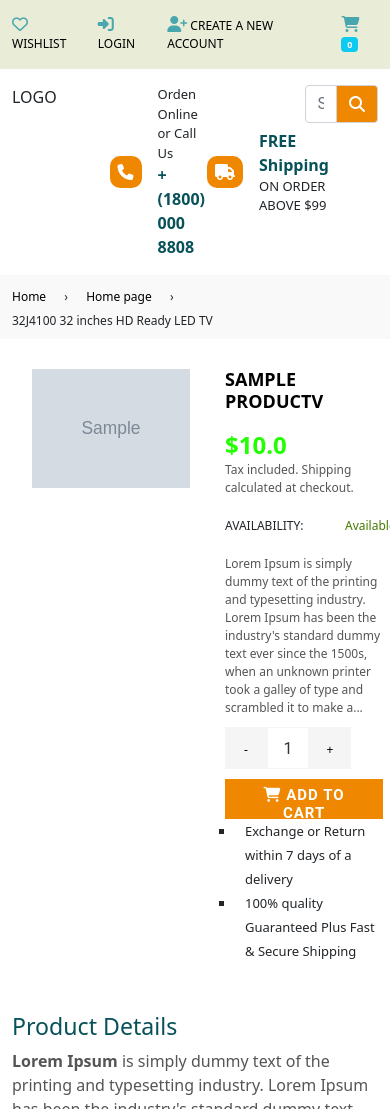
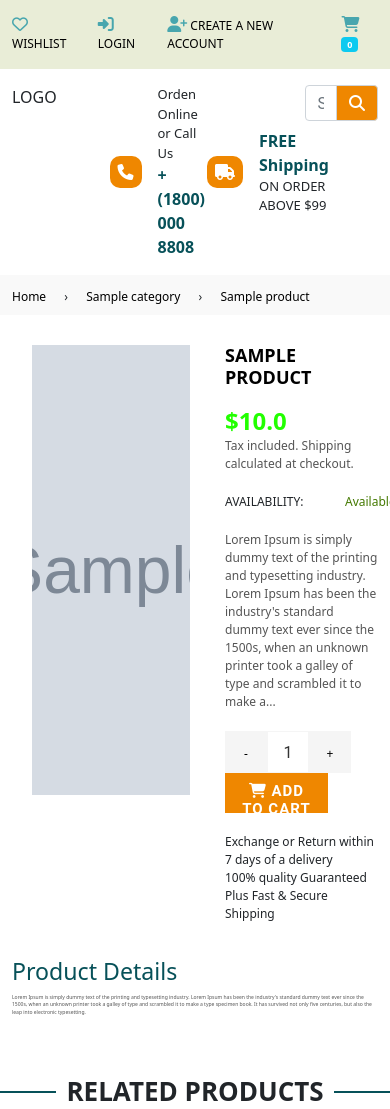
Before and after one commit to ThDat1301/Electronic-store, a Django app: page /product/1/ in a window 390 px wide; the page is wider, and only the part inside the window is pictured. Shown: the top 1109 px of that part. Run offline with Django 4.2, Linux system fonts and the light colour scheme; tables that the repository leaves empty hold one stand-in row (values such as "Sample post"); grey boxes marked "Sample" are stand-in pictures; some libraries are stand-ins or nearby versions.

Commit message:
Fix prod-detail

```diff
--- a/home_page/static/home_page/style.css
+++ b/home_page/static/home_page/style.css
@@ -583,6 +583,7 @@ a {
     color: #075159;
     text-decoration: none;
     outline: none;
+    cursor: pointer;
 }
 
 a:hover {
@@ -620,12 +621,6 @@ a:hover {
     -ms-transition: all 0.3s ease-in-out;
     -webkit-transition: all 0.3s ease-in-out;
     transition: all 0.3s ease-in-out;
-}
-
-@media only screen and (min-width: 767px) {
-    .btn {
-        padding: 8px 18px 8px;
-    }
 }
 
 .btn:hover, .btn:focus {
@@ -700,14 +695,6 @@ select {
     padding-bottom: 8px;
 }
 
-@media only screen and (min-width: 767px) {
-    select {
-        padding-top: 6px;
-        padding-left: 18px;
-        padding-bottom: 8px;
-    }
-}
-
 option {
     color: black;
     background-color: white;
@@ -715,12 +702,6 @@ option {
 
 input {
     padding: 8px 15px;
-}
-
-@media only screen and (min-width: 767px) {
-    input {
-        padding: 10px 18px;
-    }
 }
 
 h1.product-single__title {
@@ -733,12 +714,6 @@ h1.product-single__title {
     letter-spacing: 0.02px;
 }
 
-@media only screen and (max-width: 998px) {
-    h1.product-single__title {
-        font-size: 18px;
-    }
-}
-
 .product-single__meta .spr-badge {
     margin-bottom: 10px;
 }
@@ -746,13 +721,6 @@ h1.product-single__title {
 p.product-single__price {
     font-size: 2em;
     margin-bottom: 10px;
-}
-
-@media only screen and (max-width: 766px) {
-    p.product-single__price {
-        display: block;
-        font-size: 1.46154em;
-    }
 }
 
 .product-form {
@@ -808,12 +776,9 @@ p.product-single__price {
     background-color: #ddd;
 }
 
-.qtyField .qtyBtn {
+.qtyField .qtyBtn a{
     line-height: 24px;
-}
-
-.qtyField .qtyBtn svg {
-    width: 10px;
+    cursor: pointer;
 }
 
 .qtyField .qtyBtn, .qtyField .qty {
@@ -861,13 +826,8 @@ p.product-single__price {
 
 .product-template__container .product-action {
     clear: both;
-    padding: 10px 0 20px;
+    padding: 35px 20px;
     position: relative;
-}
-
-.product-template__container .product-action .product-form__item--quantity {
-    float: left;
-    margin-right: 10px;
 }
 
 .product-template__container .product-action .product-form__item--submit {
@@ -882,22 +842,6 @@ p.product-single__price {
     vertical-align: top;
 }
 
-.product-template__container .product-action .product-form__item--submit .wishlist-btn {
-    position: absolute;
-    top: 10px;
-    right: 0;
-}
-
-@media only screen and (max-width: 479px) {
-    .product-template__container .product-action .product-form__item--quantity {
-        margin-bottom: 10px;
-    }
-
-    .product-template__container .product-action .product-form__item--submit {
-        clear: both;
-        padding: 0;
-    }
-}
 
 .product-template__container .product-single__meta .spr-badge-caption {
     display: inline-block;
@@ -945,31 +889,6 @@ p.product-single__price {
     color: #e06900;
 }
 
-.safecheckout {
-    margin-bottom: 15px;
-}
-
-.productglobaltext {
-    margin-bottom: 15px;
-    font-size: 13px;
-    line-height: 24px;
-}
-
-.productglobaltext ul {
-    padding-left: 10px;
-}
-
-.productglobaltext ul li {
-    font-size: 13px;
-    line-height: 24px;
-    list-style-type: square;
-}
-
-.share-title {
-    display: inline-block;
-    vertical-align: middle;
-}
-
 .product-price__price {
     color: #000000;
     font-weight: 600;
@@ -990,36 +909,6 @@ p.product-single__price {
     color: #f5a100 !important;
     margin: 0 1px;
 }
-
-
-@media only screen and (max-width: 639px) {
-    input, select, button {
-        height: auto;
-    }
-}
-
-@media only screen and (max-width: 479px) {
-    #ProductSection-product-template .product-form__cart-submit {
-        padding: 6px 20px;
-    }
-}
-
-
-@media screen {
-    [class*=" spr-icon-"]:before {
-        font-family: "font-awesome-stars";
-        font-style: normal;
-        font-weight: normal;
-        speak: none;
-        display: inline-block;
-        text-decoration: inherit;
-        width: 1em;
-        text-align: center;
-        font-variant: normal;
-        text-transform: none;
-        line-height: 1em;
-        font-size: 120%;
-    }
 
     .spr-icon-star:before {
         content: '\e800';
@@ -1066,6 +955,10 @@ p.product-single__price {
         font-size: 2em;
         margin-bottom: 10px;
     }
+
+.product-description{
+    font-size: 5px;
+}
 
     .product-single__photo .lightbox {
         cursor: pointer;
@@ -1122,34 +1015,19 @@ p.product-single__price {
         position: relative;
     }
 
-    .product-template__container .product-action {
-        display: inline;
-        clear: both;
-        padding: 10px 0 20px;
-        position: relative;
-    }
-
-    .product-template__container .product-action .product-form__item--quantity {
-        float: left;
-        margin-right: 10px;
-    }
-
-    .product-template__container .product-action .product-form__item--submit {
-        width: auto;
-        overflow: hidden;
-        padding-right: 50px;
-    }
-
-    .product-template__container .product-action .product-form__item--submit .product-form__cart-submit {
-        height: 40px;
-        width: 100%;
-        vertical-align: top;
-    }
-
-    .product-template__container .product-action .product-form__item--submit {
-        clear: both;
-        padding: 0;
-    }
+.product-template__container .product-action{
+clear:both;
+padding:10px 0 20px;
+position:relative;
+}
+.product-template__container .product-action .product-form__item--quantity{
+float:left;
+margin-right:10px;
+}
+.product-template__container .product-action .product-form__item--submit{
+width:auto;
+overflow:hidden;
+padding-right:50px;
 }
 
 .product-template__container .product-single__meta {
@@ -1183,19 +1061,6 @@ p.product-single__price {
     position: absolute;
     font-weight: 400;
     text-transform: capitalize;
-}
-
-.productglobaltext {
-    margin-bottom: 15px;
-    font-size: 15px;
-    line-height: 24px;
-}
-
-.productglobaltext ul li {
-    padding-left: 10px;
-    font-size: 13px;
-    line-height: 24px;
-    list-style-type: square;
 }
 
 .product-price__price {
--- a/home_page/templates/category.html
+++ b/home_page/templates/category.html
@@ -134,7 +134,7 @@
                     </header>
                     <div class="productList d-flex flex-wrap">
                         {% for p in product %}
-                        <div class="product-item bg-white overflow-hidden d-flex flex-column">
+                        <div class="product-item bg-white overflow-hidden d-flex flex-column" href="/product/{{p.id}}">
                             <a href="#"><img class="card-img-top product-img p-3" data-image="{{ p.image }}" src="{% static ''%}{{ p.image }}" alt={{ p.name }}></a>
                             <div class="btn-set d-flex flex-column">
                                 <a class="icon d-flex mb-1 border-0"><i class="fa-regular fa-heart icon-heart"></i></a>
--- a/home_page/templates/product_detail.html
+++ b/home_page/templates/product_detail.html
@@ -9,9 +9,9 @@
                     <nav class="breadcrumbs" role="navigation" aria-label="breadcrumbs">
                         <a href="/" title="Back to the home page">Home</a>
                         <span aria-hidden="true">&rsaquo;</span>
-                        <a href="/collections/frontpage" title="">Home page</a>
+                        <a href="/category/{{ product.category.id }}" title="">{{ product.category }}</a>
                         <span aria-hidden="true">&rsaquo;</span>
-                        <span>32J4100 32 inches HD Ready LED TV</span>
+                        <a href="?">{{ product.name }}</a>
                     </nav>
                 </div>
             </div>
@@ -26,12 +26,6 @@
                      id="ProductSection-product-template" data-section-id="product-template" data-section-type="product"
                      data-enable-history-state="true">
 
-                    <meta itemprop="name" content="32J4100 32 inches HD Ready LED TV">
-                    <meta itemprop="url"
-                          content="https://ngmulltistore.myshopify.com/products/samsung-32j4100-32-inches-hd-ready-led-tv">
-                    <meta itemprop="image"
-                          content="//cdn.shopify.com/s/files/1/1545/7777/products/32J4100-1_800x.jpg?v=1516260250">
-
                     <div class="grid product-single">
                         <div class="grid__item product-single__photos medium-up--one-half">
                             <div class="prod-large-img">
@@ -39,7 +33,7 @@
                                      class="product-single__photo product-single__photo--has-thumbnails lightbox"
                                      data-zoom="//cdn.shopify.com/s/files/1/1545/7777/products/32J4100-1_1200x1200.jpg?v=1516260250">
                                     <img class="product-featured-img js-zoom-enabled"
-                                         src="{% static '' %}{{ product.image }}">
+                                         src="{% static '' %}{{ product.image }}" width="600" height="450">
                                 </div>
 
                             </div>
@@ -48,7 +42,7 @@
                         </div>
                         <div class="grid__item medium-up--one-half">
                             <div class="product-single__meta">
-                                <h1 itemprop="name" class="product-single__title">{{ product.name }}V</h1>
+                                <h1 itemprop="name" class="product-single__title">{{ product.name }}</h1>
 
                                 <div itemprop="offers">
                                     <meta itemprop="priceCurrency" content="USD">
@@ -120,7 +114,6 @@
                                     </div>
                                     <div class="product-action">
                                         <div class="product-form__item--quantity">
-                                            <div class="wrapQtyBtn">
                                                 <div class="qtyField">
                                                     <a class="qtyBtn minus">
                                                         <center>-</center>
@@ -130,8 +123,20 @@
                                                     <a class="qtyBtn plus">
                                                         <center>+</center>
                                                     </a>
+                                                    <script>
+                                                        {
+                                                            $(".qtyBtn").on("click", function() {
+                                                            var oldValue = jQuery("#quantity").val(),
+                                                                newValue = 1;
+                                                            if ($(this).is(".plus")) {
+                                                              newValue = parseInt(oldValue) + 1;
+                                                            } else if (oldValue > 1) {
+                                                              newValue = parseInt(oldValue) - 1;
+                                                            }
+                                                            $("#quantity").val(newValue);
+                                                          });}
+                                            </script>
                                                 </div>
-                                            </div>
                                         </div>
                                         <div class="product-form__item--submit">
                                             <button type="submit" name="add" id="addToCartBtn"
@@ -144,10 +149,11 @@
                                             </button>
 
                                         </div>
+
                                     </div>
                                 </form>
 
-                                <div class="productglobaltext">
+                                <div>
                                     <ul>
                                         <li>Exchange or Return within 7 days of a delivery</li>
                                         <li>100% quality Guaranteed Plus Fast & Secure Shipping</li>
@@ -161,45 +167,16 @@
                     <div class="tabs-listing">
                         <div class="tab-container">
 
-                            <h3 class="acor-ttl medium-up--hide"><a class="tablink" href="#tab1">Product Details</a>
+                            <h3 class="acor-ttl medium-up--hide"><a class="tablink">Product Details</a>
                             </h3>
                             <div id="tab1" class="tab-content grid-products">
-                                <div class="product-description rte" itemprop="description"><strong>Lorem Ipsum</strong>
+                                <div class="product-description rte" itemprop="description" font-size="">Lorem Ipsum
                                     is
                                     simply dummy text of the printing and typesetting industry. Lorem Ipsum has been the
                                     industry's standard dummy text ever since the 1500s, when an unknown printer took a
                                     galley of type and scrambled it to make a type specimen book. It has survived not
                                     only
-                                    five centuries, but also the leap into electronic typesetting, remaining essentially
-                                    unchanged. It was popularised in the 1960s with the release of Letraset sheets
-                                    containing Lorem Ipsum passages, and more recently with desktop publishing software
-                                    like
-                                    Aldus PageMaker including versions of Lorem Ipsum.
-                                </div>
-                            </div>
-                            <div id="tab2" class="tab-content grid-products">
-                                <div id="shopify-product-reviews" data-id="6452620165">
-                                    <div class="spr-container">
-                                        <div class="spr-header">
-                                            <h2 class="spr-header-title">Customer Reviews</h2>
-                                            <div class="spr-summary">
-        <span class="spr-starrating spr-summary-starrating">
-          <i class="spr-icon spr-icon-star"></i><i class="spr-icon spr-icon-star"></i><i
-                class="spr-icon spr-icon-star"></i><i class="spr-icon spr-icon-star"></i><i
-                class="spr-icon spr-icon-star"></i>
-        </span>
-                                                <span class="spr-summary-caption">
-                                                <span class='spr-summary-actions-togglereviews'>Based on 1 review</span>
-        </span><span class="spr-summary-actions">
-        <a href='#' class='spr-summary-actions-newreview' onclick='SPR.toggleForm(6452620165);return false'>Write a review</a>
-      </span>
-                                            </div>
-                                        </div>
-                                        <div class="spr-content">
-                                            <div class='spr-form' id='form_6452620165'></div>
-                                            <div class='spr-reviews' id='reviews_6452620165'></div>
-                                        </div>
-                                    </div>
+                                    five centuries, but also the leap into electronic typesetting.
                                 </div>
                             </div>
                         </div>
```
